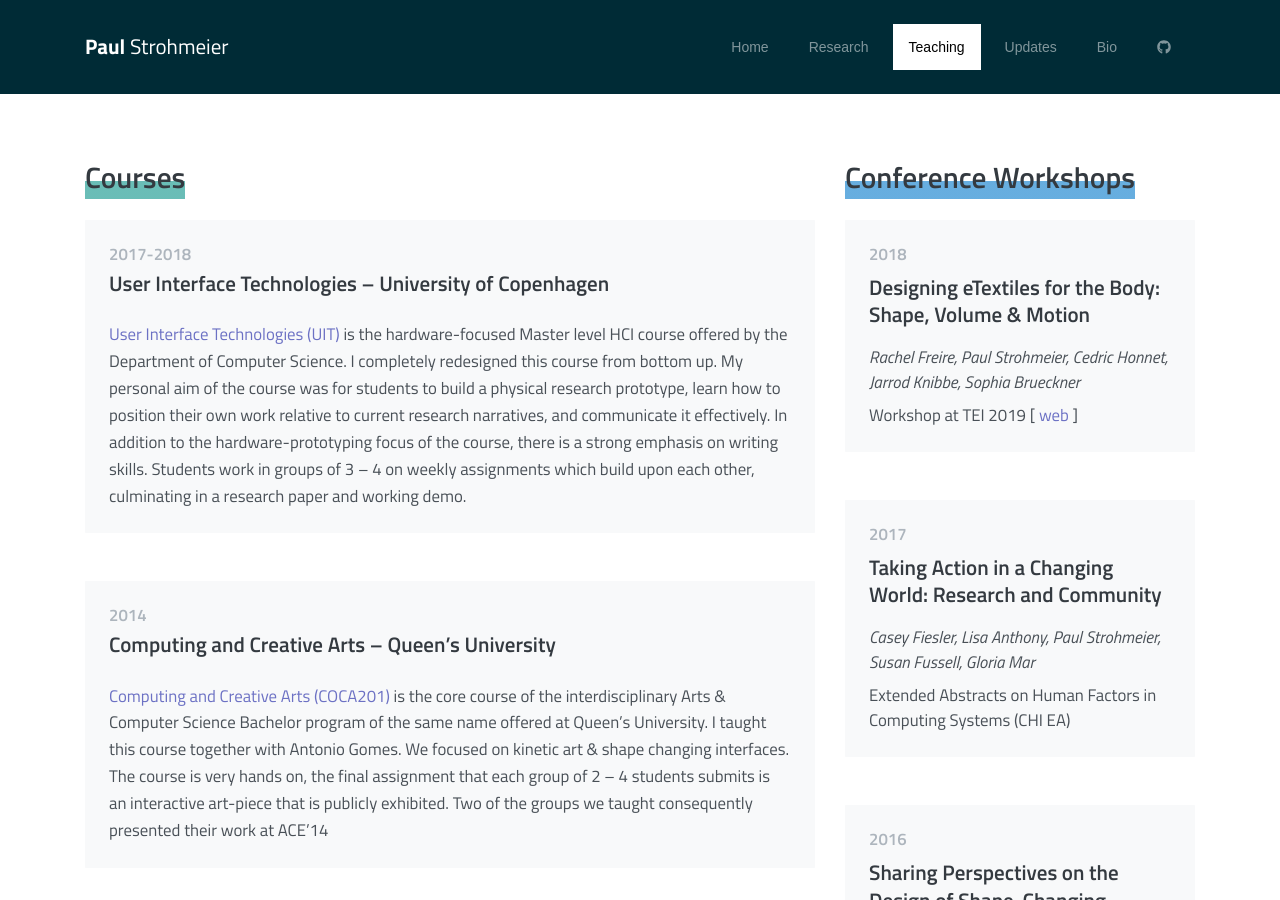
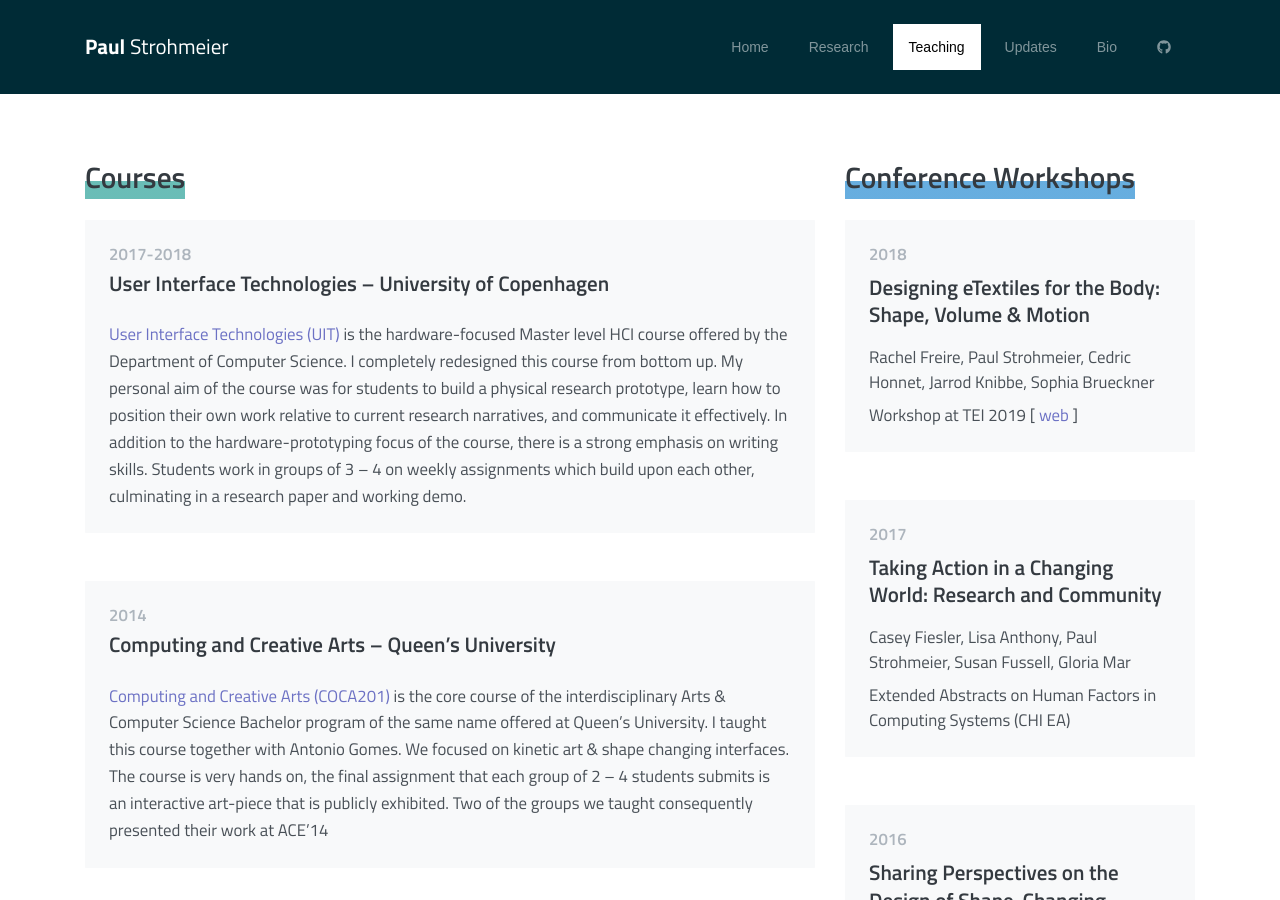
Before and after one commit to fkeel/fkeel.gitub.io, a Jekyll site: the page built from teaching.html, in a window 1280 px wide and 900 px high. Built offline with Jekyll 4.4.1, drawn with Linux system fonts in a browser that asks for light colours; some web fonts are replaced.

Commit message:
Italic rollback

```diff
--- a/teaching.html
+++ b/teaching.html
@@ -41,7 +41,7 @@ nav-bg: bg-base03
           <div class="card-body">
               <h6 class="text-muted mb-2">{{ data.year }}</h6>
               <h5 class="heading heading-5 mb-3 strong-600 k-subheader">{{ data.title }}</h5>
-              <p class="lh-150 mb-2 font-italic">{{ data.authors }}</p>
+              <p class="lh-150 mb-2 strong-600">{{ data.authors }}</p>
               <p class="card-text lh-150">{{ data.venue }}</p>
           </div>
         </div>
```
